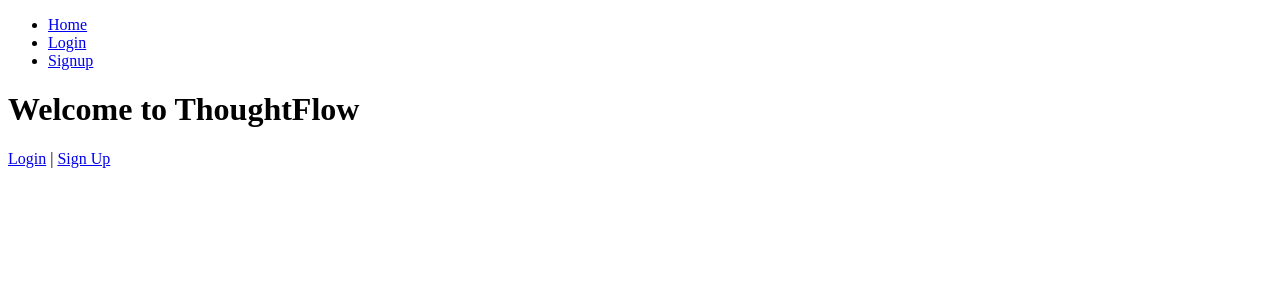
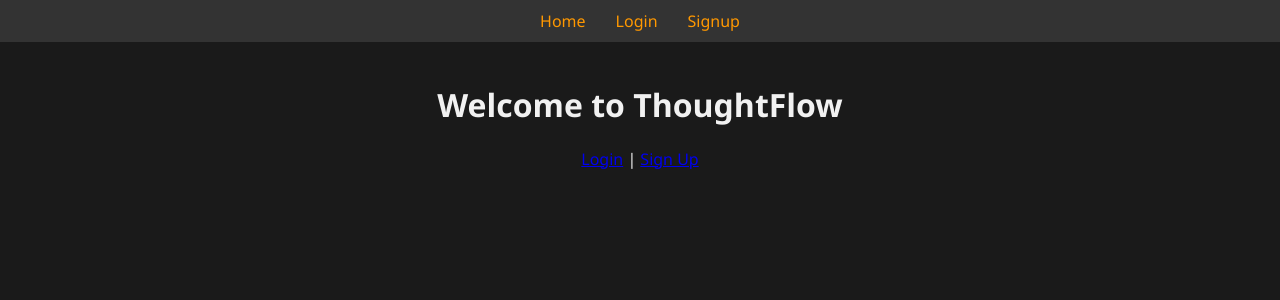
Before and after one commit to 34codezak/ThoughtFlow1, a Django app: page / in a window 1280 px wide. Shown: the top 300 px of the page. Run offline with Django 4.2, Linux system fonts and the light colour scheme.

Commit message:
Added a CSS file for styling the templates

```diff
--- /dev/null
+++ b/PersonalJournal/journal/static/css/style.css
@@ -0,0 +1,36 @@
+body {
+    font-family: 'Segoe UI', Tahoma, Geneva, Verdana, sans-serif;
+    background: #1a1a1a;
+    color: #f1f1f1;
+    margin: 0;
+    padding: 0;
+}
+
+nav {
+    background: #333;
+    color: #f1f1f1;
+    padding: 10px 0;
+    text-align: center;
+}
+
+nav ul {
+    list-style: none;
+    display: flex;
+    justify-content: center;
+    margin: 0;
+    padding: 0;
+}
+
+nav ul li {
+    margin: 0 15px;
+}
+
+nav ul li a {
+    text-decoration: none;
+    color: #ff9800;
+}
+
+main {
+    padding: 20px;
+    text-align: center;
+}
--- a/PersonalJournal/journal/templates/base.html
+++ b/PersonalJournal/journal/templates/base.html
@@ -1,9 +1,11 @@
 <!DOCTYPE html>
 <html lang="en">
 <head>
+    {% load static %}
     <meta charset="UTF-8">
     <meta name="viewport" content="width=device-width, initial-scale=1.0">
-    <title>Journal || ThoughtFlow</title>
+    <title>{% block title %}Journal || ThoughtFlow {% endblock %}</title>
+    <link rel="stylesheet" href="{% static 'css/style.css' %}">
 </head>
 <body>
 
```
Also changed, not shown: PersonalJournal/db.sqlite3.
